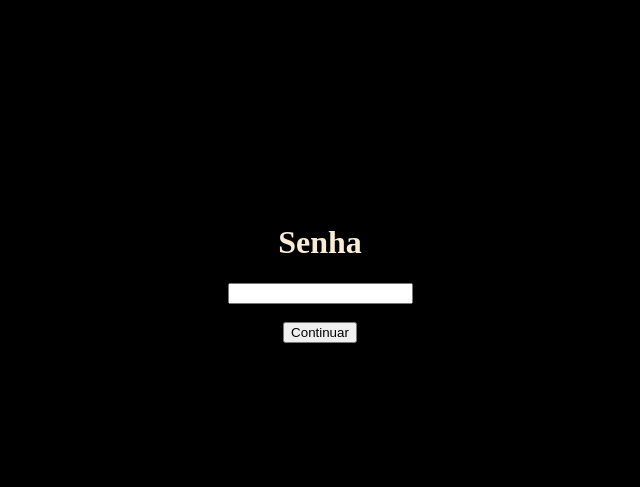
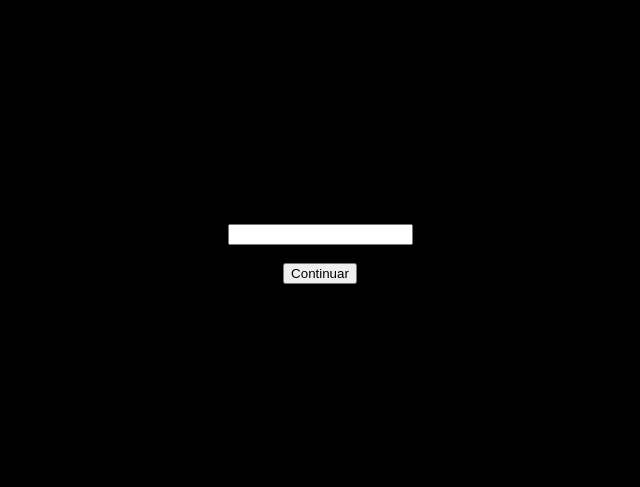
Before and after one commit to Victor-vh/ordem_paranormal, a plain HTML site: page index.html in a window 1280 px wide. Shown: the part 5-492 px from the top of the page, without its empty margins (320-960 px from the left). Drawn offline with Linux system fonts and the light colour scheme.

Commit message:
Update index.html

```diff
--- a/index.html
+++ b/index.html
@@ -12,7 +12,7 @@
 </header>
 <body>
   <form onsubmit="verificarSenha(event)">
-    <label for="senha"><h1>Senha</h1></label>
+    <label for="senha"><h1></h1></label>
     <input type="password" id="senha" required>
     <br>
     <button type="submit">Continuar</button>
```
